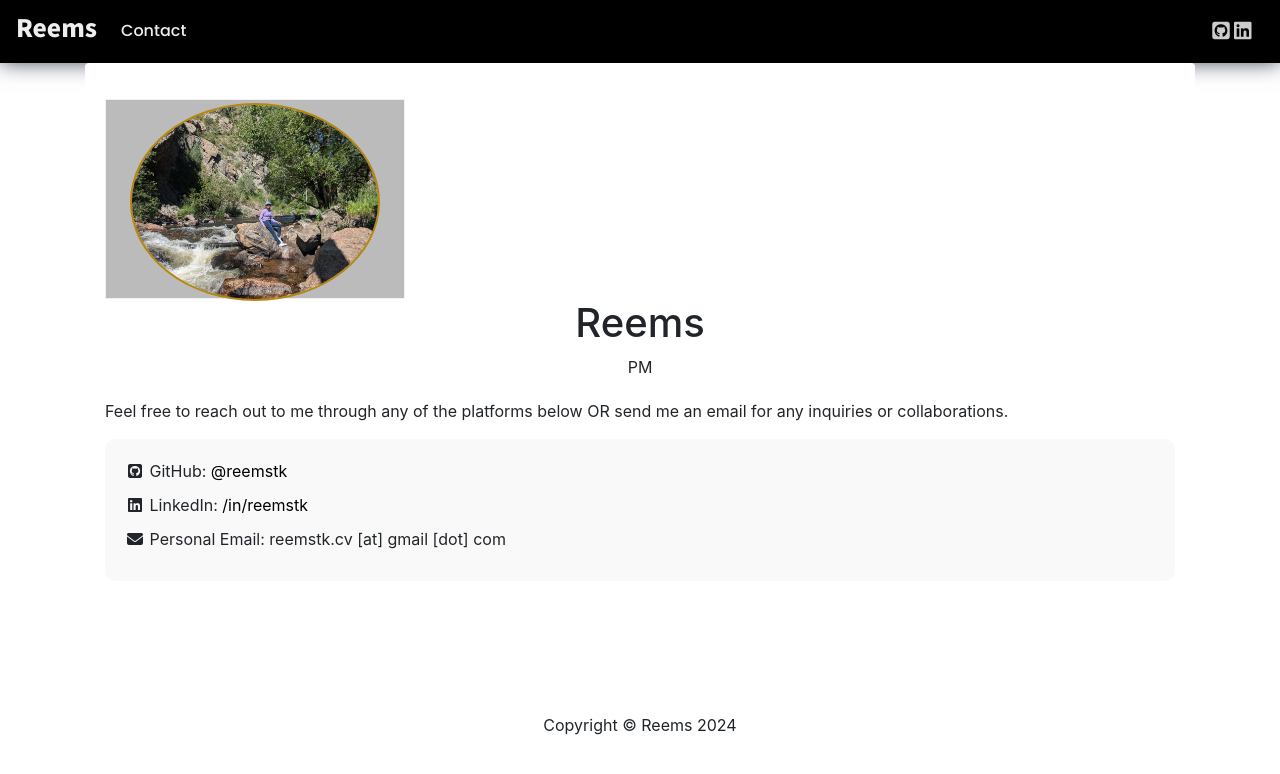
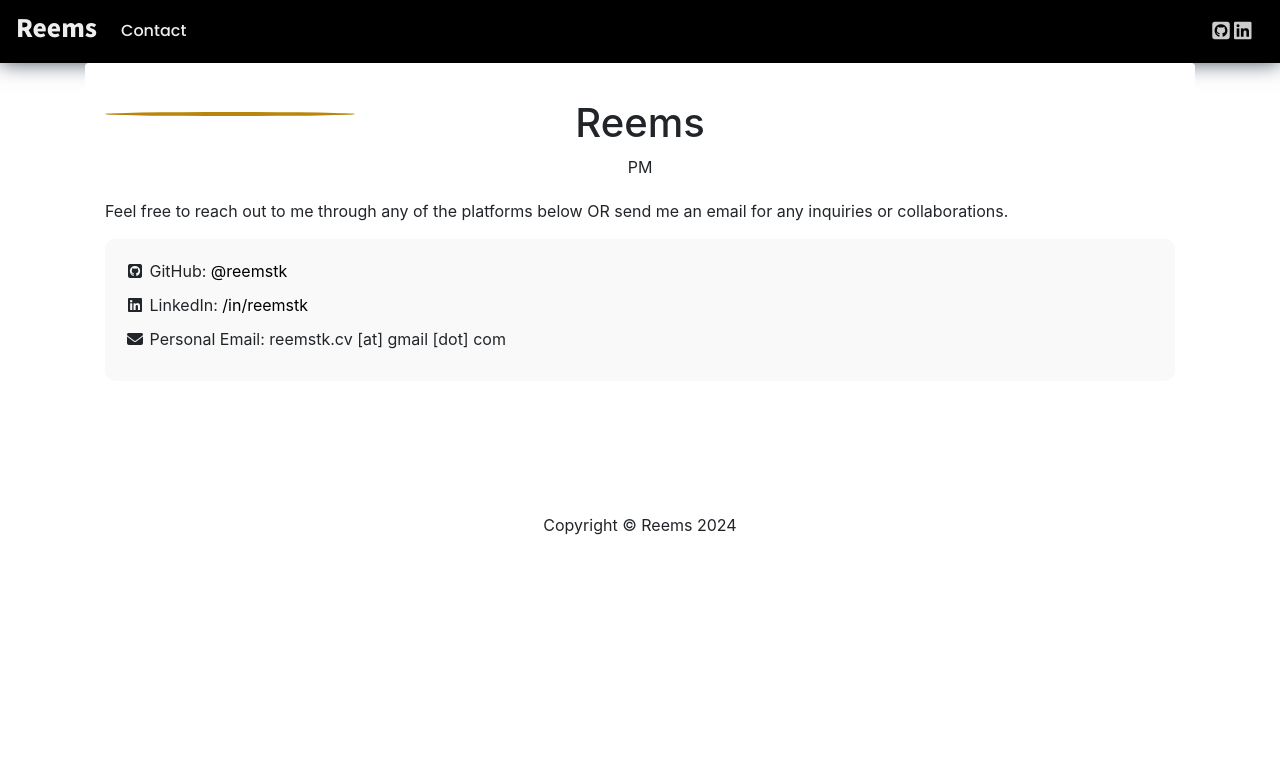
Before and after one commit to reemstk/reemstk.github.io, a Jekyll site: the page built from contact.md, in a window 1280 px wide. Shown: the top 774 px of the page. Built offline with Jekyll 4.4.1, drawn with Linux system fonts in a browser that asks for light colours; nearby versions of some CDN libraries; comment, search, counter and statistics services are not loaded.

Commit message:
Update contact.html

```diff
--- a/_layouts/contact.html
+++ b/_layouts/contact.html
@@ -118,9 +118,8 @@
 
 .flip-box {
   background-color: transparent;
-  width: 300px;
-  height: 200px;
-  border: 1px solid #f1f1f1;
+  max-width: 250px;
+  max-height: 250px;
   perspective: 1000px;
 }
 
@@ -145,14 +144,7 @@
   backface-visibility: hidden;
 }
 
-.flip-box-front {
-  background-color: #bbb;
-  color: black;
-}
-
 .flip-box-back {
-  background-color: #555;
-  color: white;
   transform: rotateY(180deg);
 }
 </style>
```
